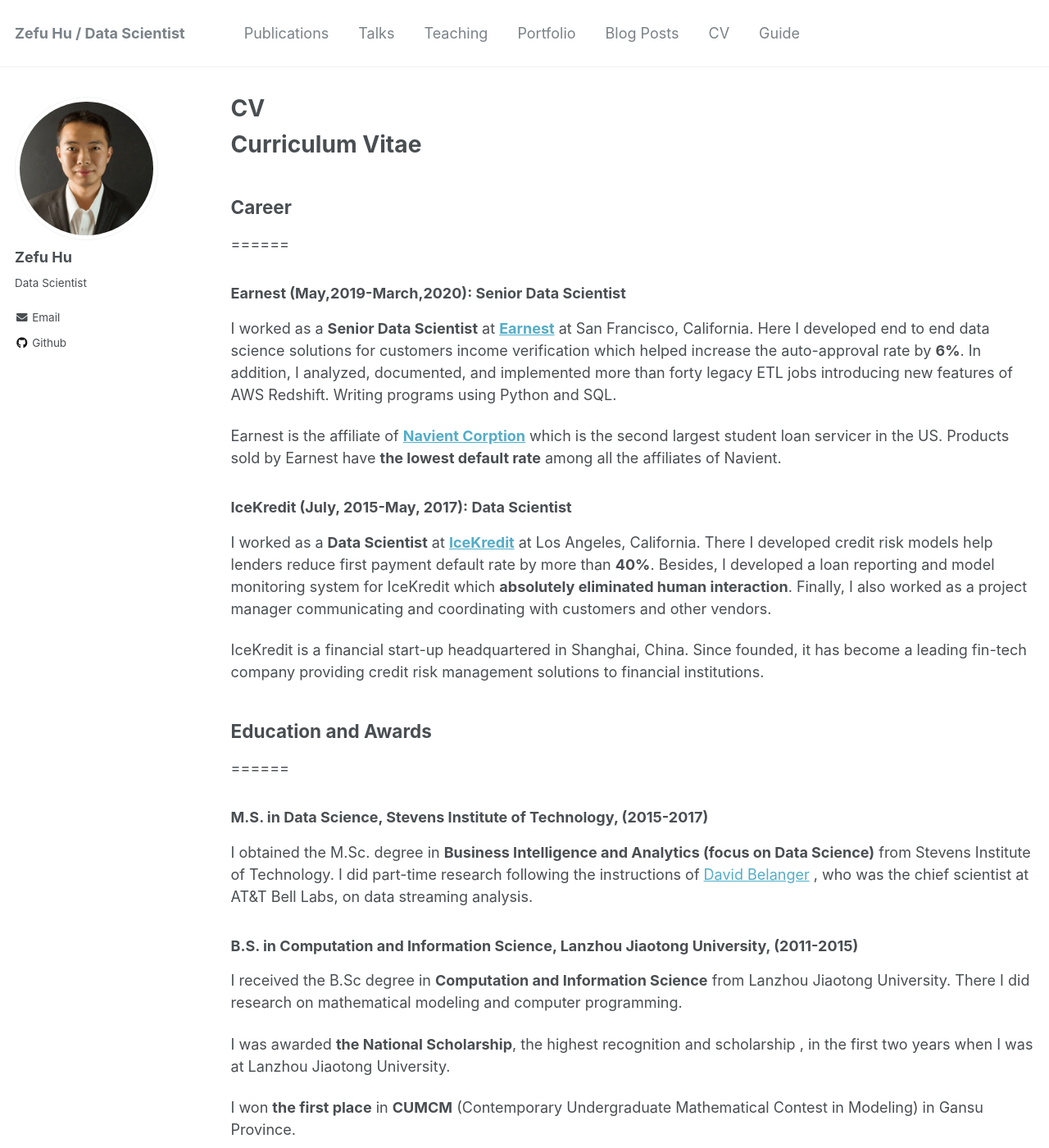
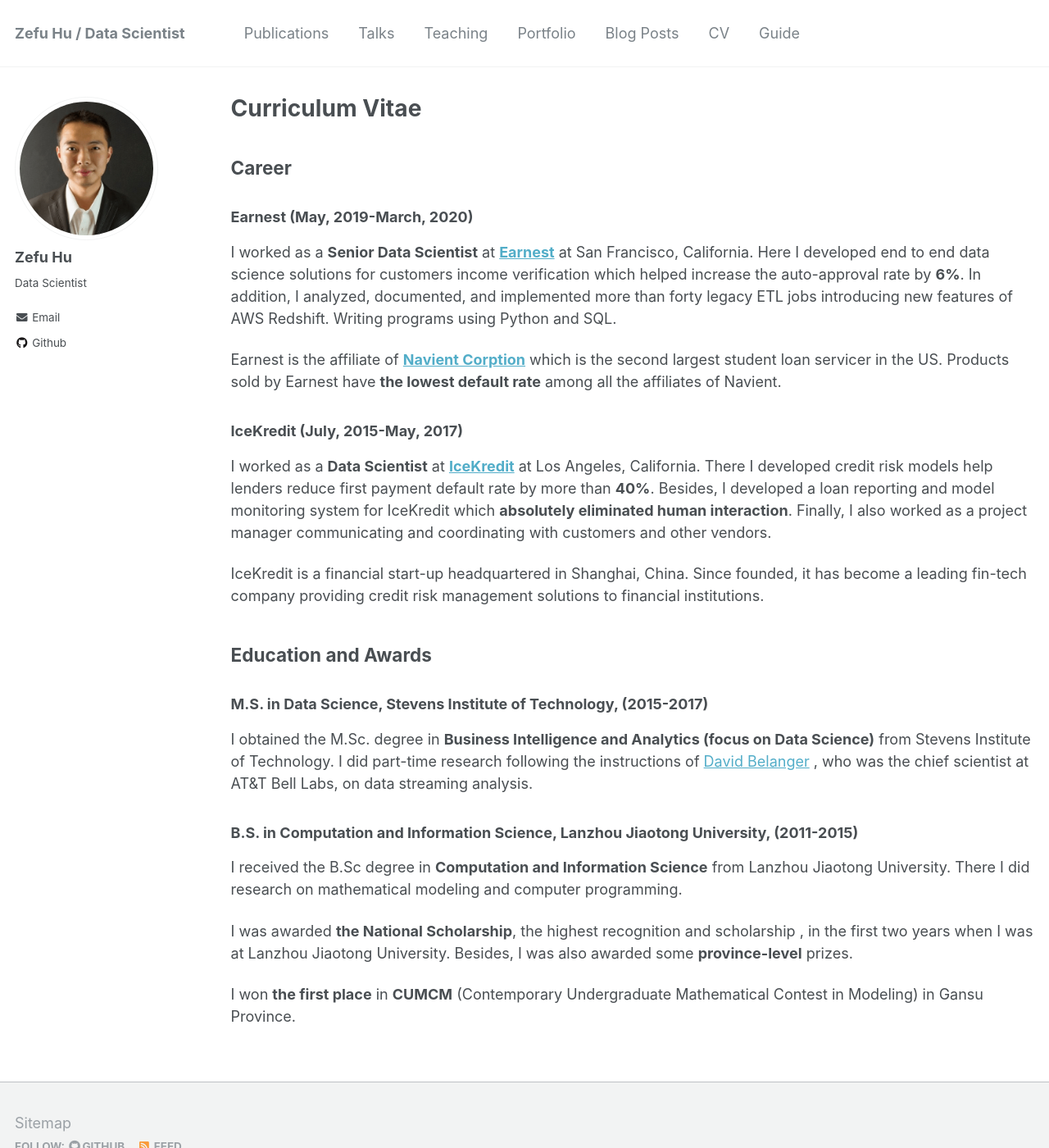
Before and after one commit to Superhzf/Superhzf.github.io, a Jekyll site: the page built from _pages/cv.md, in a window 1280 px wide and 1400 px high. Shown: the whole window at 82% size. Built offline with Jekyll 4.4.1, drawn with Linux system fonts in a browser that asks for light colours.

```diff
--- a/_pages/cv.md
+++ b/_pages/cv.md
@@ -1,6 +1,6 @@
 ---
 layout: archive
-title: "CV"
+title: "Curriculum Vitae"
 permalink: /cv/
 author_profile: true
 redirect_from:
@@ -8,48 +8,47 @@ redirect_from:
 ---
 
 {% include base_path %}
-# Curriculum Vitae
 
 ## Career
-======
-### Earnest (May,2019-March,2020): Senior Data Scientist
-I worked as a __Senior Data Scientist__ at __[Earnest](earnest.com)__ at San Francisco,
-California. Here I developed end to end data science solutions for customers income
-verification which helped increase the auto-approval rate by __6%__. In addition,
-I analyzed, documented, and implemented more than forty legacy ETL jobs introducing
-new features of AWS Redshift. Writing programs using Python and SQL.
+### Earnest (May, 2019-March, 2020)
+I worked as a __Senior Data Scientist__ at __[Earnest](earnest.com)__ at San
+Francisco, California. Here I developed end to end data science solutions for
+customers income verification which helped increase the auto-approval rate by
+__6%__. In addition, I analyzed, documented, and implemented more than forty
+legacy ETL jobs introducing new features of AWS Redshift. Writing programs using
+Python and SQL.
 
-Earnest is the affiliate of __[Navient Corption](https://navient.com/)__ which is
-the second largest student loan servicer in the US. Products sold by Earnest have
-__the lowest default rate__ among all the affiliates of Navient.
+Earnest is the affiliate of __[Navient Corption](https://navient.com/)__ which
+is the second largest student loan servicer in the US. Products sold by Earnest
+have __the lowest default rate__ among all the affiliates of Navient.
 
-### IceKredit (July, 2015-May, 2017): Data Scientist
-I worked as a __Data Scientist__ at __[IceKredit](http://www.icekredit.com/)__ at
-Los Angeles, California. There I developed credit risk models help lenders reduce
-first payment default rate by more than __40%__. Besides, I developed a loan
-reporting and model monitoring system for IceKredit which __absolutely eliminated
-human interaction__. Finally, I also worked as a project manager communicating
-and coordinating with customers and other vendors.
+### IceKredit (July, 2015-May, 2017)
+I worked as a __Data Scientist__ at __[IceKredit](http://www.icekredit.com/)__
+at Los Angeles, California. There I developed credit risk models help lenders
+reduce first payment default rate by more than __40%__. Besides, I developed a
+loan reporting and model monitoring system for IceKredit which __absolutely
+eliminated human interaction__. Finally, I also worked as a project manager
+communicating and coordinating with customers and other vendors.
 
-IceKredit is a financial start-up headquartered in Shanghai, China. Since founded,
-it has become a leading fin-tech company providing credit risk management solutions
-to financial institutions.
+IceKredit is a financial start-up headquartered in Shanghai, China. Since
+founded, it has become a leading fin-tech company providing credit risk
+management solutions to financial institutions.
 
 
 ## Education and Awards
-======
 ### M.S. in Data Science, Stevens Institute of Technology, (2015-2017)
-I obtained the M.Sc. degree in __Business Intelligence and Analytics (focus on Data Science)__
-from Stevens Institute of Technology. I did part-time research following the
-instructions of [David Belanger](https://www.linkedin.com/in/david-belanger-0b13362/)
+I obtained the M.Sc. degree in __Business Intelligence and Analytics (focus on
+  Data Science)__ from Stevens Institute of Technology. I did part-time research
+following the instructions of [David Belanger](https://www.linkedin.com/in/david-belanger-0b13362/)
 , who was the chief scientist at AT&T Bell Labs, on data streaming analysis.
 ### B.S. in Computation and Information Science, Lanzhou Jiaotong University, (2011-2015)
-I received the B.Sc degree in __Computation and Information Science__ from Lanzhou
-Jiaotong University. There I did research on mathematical modeling and computer
-programming.
+I received the B.Sc degree in __Computation and Information Science__ from
+Lanzhou Jiaotong University. There I did research on mathematical modeling and
+computer programming.
 
-I was awarded __the National Scholarship__, the highest recognition and scholarship
-, in the first two years when I was at Lanzhou Jiaotong University.
+I was awarded __the National Scholarship__, the highest recognition and
+scholarship , in the first two years when I was at Lanzhou Jiaotong University.
+Besides, I was also awarded some __province-level__ prizes.
 
 I won __the first place__ in __CUMCM__ (Contemporary Undergraduate Mathematical
 Contest in Modeling) in Gansu Province.
```
